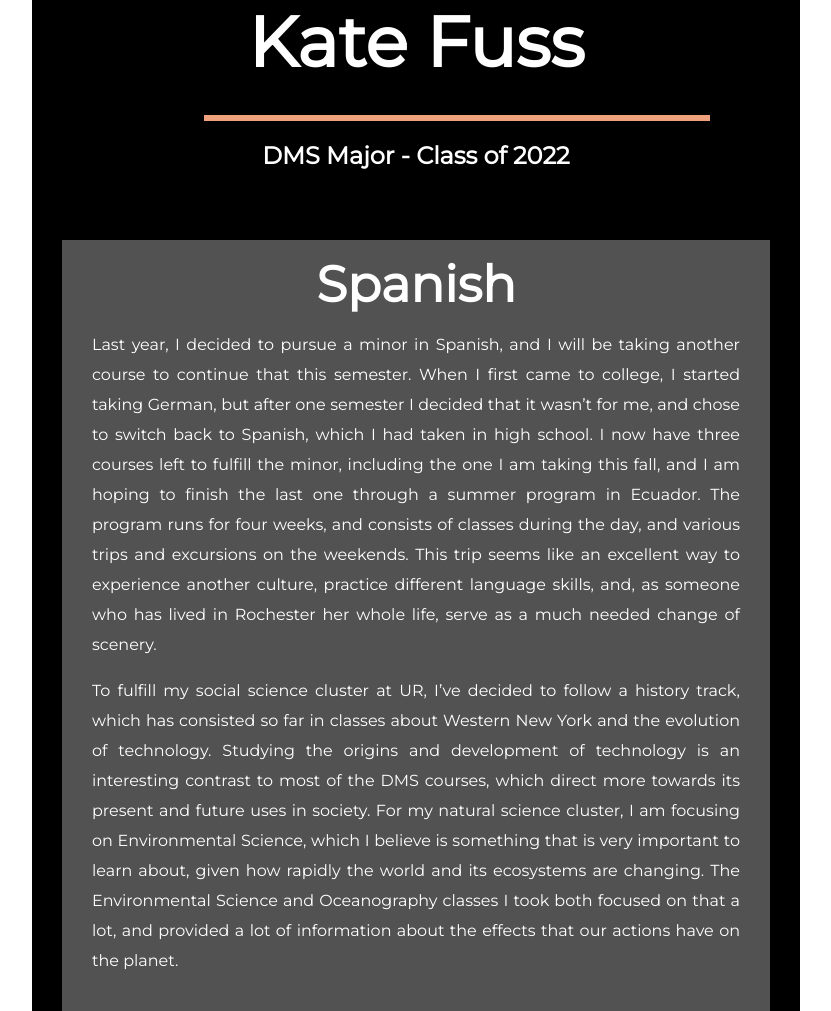
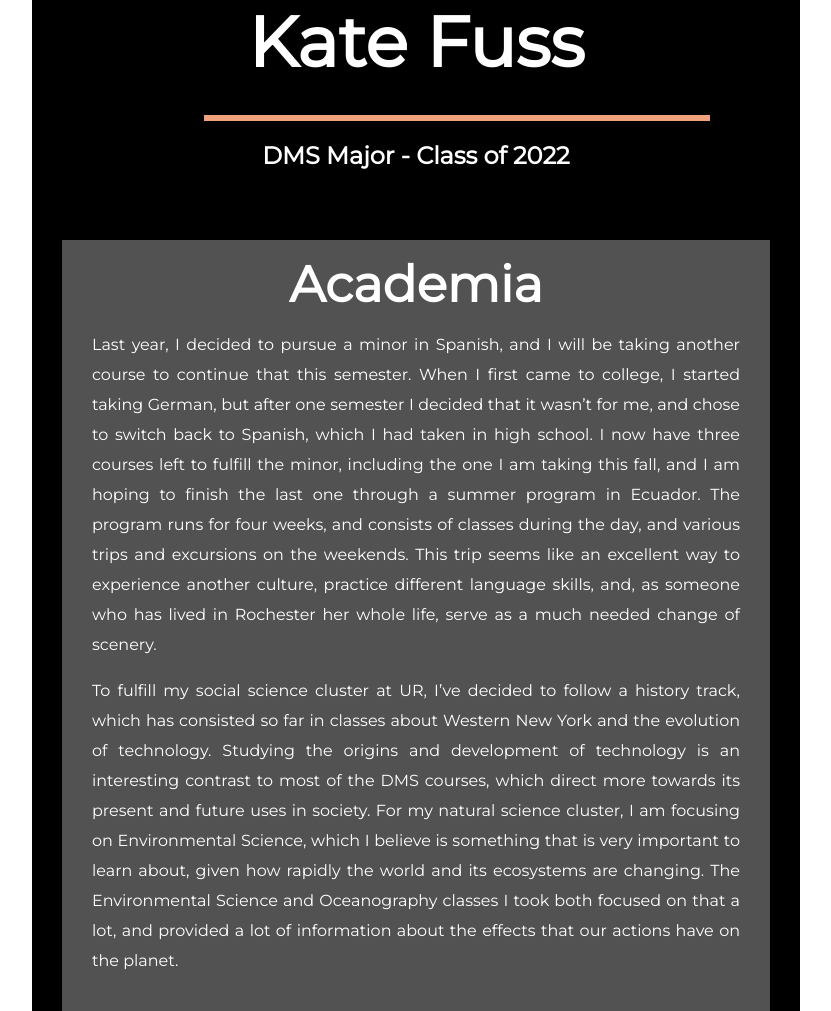
Before and after one commit to vacevedo44/CSC-174---Assignment-3, a PHP site: page /kat/spanish.php in a window 1280 px wide. Shown: the part 453-1464 px from the top of the page, without its empty margins (224-1055 px from the left). Run offline with PHP 8.4, Linux system fonts and the light colour scheme.

Commit message:
fixing menu title

```diff
--- a/kat/spanish.php
+++ b/kat/spanish.php
@@ -35,7 +35,7 @@
 
    <main>
 
-      <h1 class="main-heading">Spanish</h1>
+      <h1 class="main-heading">Academia</h1>
       <div class="main-text" >
             <p>Last year, I decided to pursue a minor in Spanish, and I will be taking another course to continue that this semester. When I first came to college, I started taking German, but after one semester I decided that it wasn’t for me, and chose to switch back to Spanish, which I had taken in high school. I now have three courses left to fulfill the minor, including the one I am taking this fall, and I am hoping to finish the last one through a summer program in Ecuador. The program runs for four weeks, and consists of classes during the day, and various trips and excursions on the weekends. This trip seems like an excellent way to experience another culture, practice different language skills, and, as someone who has lived in Rochester her whole life, serve as a much needed change of scenery.</p>
 
```
